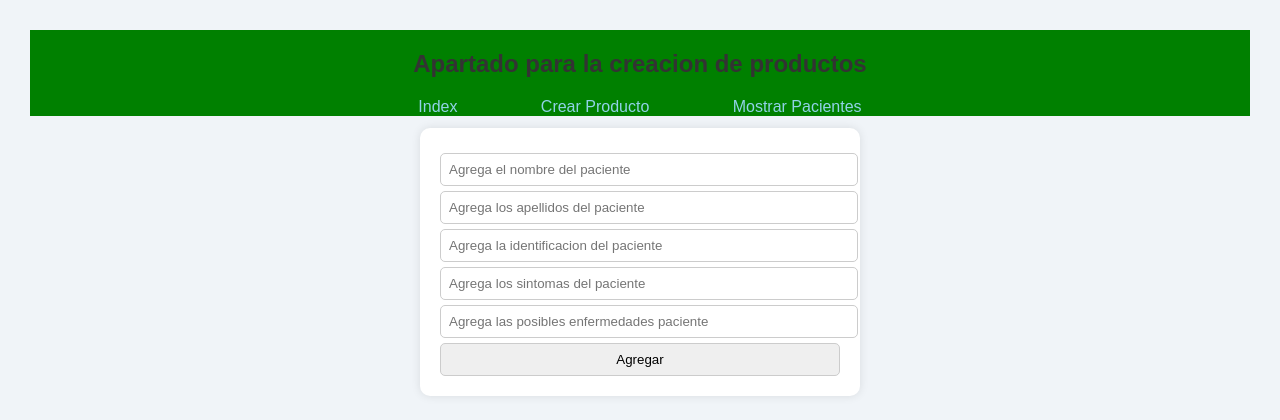
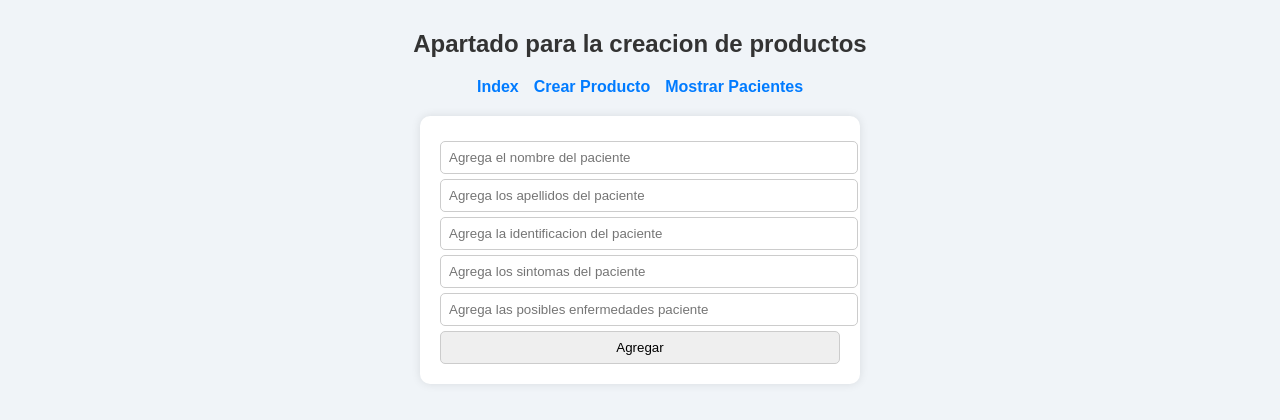
Before and after one commit to Datzu712/idk-ambiente-web, a PHP site: page /idk-ambiente-web-avance2/frontEnd/views/crearPaciente.php in a window 1280 px wide. Shown: the top 420 px of the page. Run offline with PHP 8.4, Linux system fonts and the light colour scheme.

Commit message:
Update style.css

```diff
--- a/frontEnd/css/style.css
+++ b/frontEnd/css/style.css
@@ -1,71 +1,12 @@
 body {
+  font-family: Arial, sans-serif;
+  margin: 30px;
   background-color: #f0f4f8;
-    margin: 30px;
-    font-family: Arial, sans-serif;
 }
-
-.presentation {
-    display: flex;
-    justify-content: center;
-    width: 100%;
-}
-
-.presentation h1 {
-    margin: 1% auto 0 auto;
-}
-
-.presentation p {
-    margin: 1%;
-}
-
-header {
-    display: flex;
-    flex-direction: column;
-    align-items: center;
-    background-color: green;
-    margin-bottom: 1%;
-}
-
-.navbar {
-    width: 50%;
-}
-
-.navbar ul {
-    width: 100%;
-    display: flex;
-    justify-content: space-evenly;
-    padding: 0;
-    margin: 0;
-}
-
-.navbar ul li {
-    list-style: none;
-}
-
-a {
-    text-decoration: none;
-    color: rgb(145, 210, 231);
-    transition: font-size 0.3s ease;
-}
-
-a:hover {
-    color: rgb(116, 169, 187);
-    font-size: 20px;
-}
-
-main {
-    display: flex;
-    justify-content: center;
-}
-
-img {
-    margin-bottom: 5%;
-}
-
-/* Estilos para formulario */
 
 h2 {
   color: #333;
+  text-align: center;
 }
 
 form {
@@ -104,3 +45,27 @@ button {
 button:hover {
   background-color: #0056b3;
 }
+
+
+nav ul {
+  list-style: none;
+  padding: 0;
+  display: flex;
+  gap: 15px;
+  justify-content: center;
+  margin-bottom: 20px;
+}
+
+nav li {
+  display: inline;
+}
+
+nav a {
+  text-decoration: none;
+  color: #007BFF;
+  font-weight: bold;
+}
+
+nav a:hover {
+  text-decoration: underline;
+}
```
Lines whose indentation alone changed are shown as unchanged.
